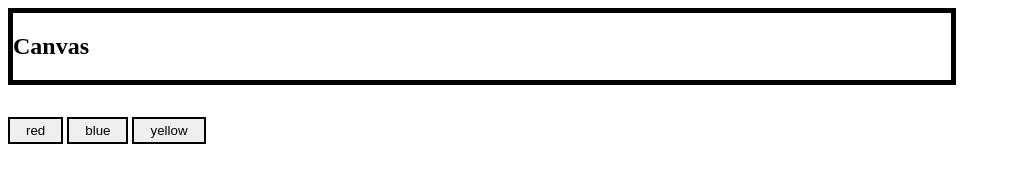
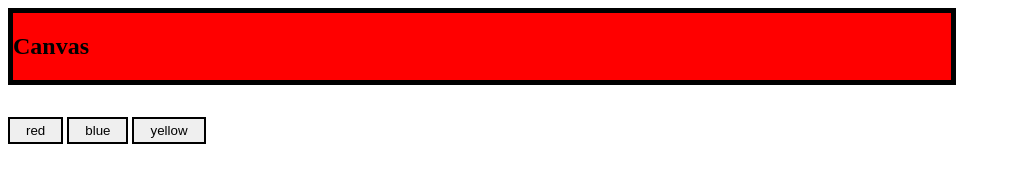
Before and after one commit to redbadger/carlotta-lessons, a plain HTML site: page dry/index.html in a window 1280 px wide. Both pictures are taken after a click on the button "red". Shown: the whole page, without its empty margins (0-1011 px from the left). Drawn offline with Linux system fonts and the light colour scheme.

Commit message:
Set canvas bg colour to red

```diff
--- a/dry/index.html
+++ b/dry/index.html
@@ -10,7 +10,7 @@
 </head>
 
 <body>
-  <section>
+  <section id="canvas">
     <h1>Canvas</h1>
   </section>
 
--- a/dry/main.js
+++ b/dry/main.js
@@ -1,3 +1,11 @@
+//Elements
 var buttonRed = document.getElementById("button-red");
+var canvas = document.getElementById("canvas");
 
-buttonRed.addEventListener("click", () => {});
+//Events
+buttonRed.addEventListener("click", paintRed);
+
+//Executions
+function paintRed() {
+  return (canvas.style.backgroundColor = "red");
+}
```
